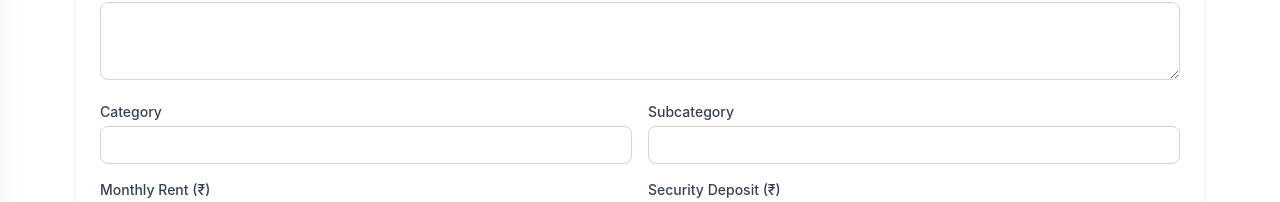
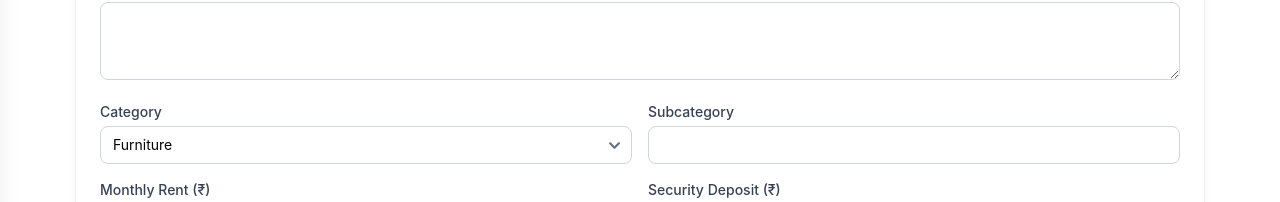
Before and after one commit to Adrich-Fernandes/RENT_EASY, a React (Vite) app in the folder rent-easy/frontend/: page / in a window 1280 px wide. Both pictures are taken after typing "Sample" into the empty fields and a click on the button "Add New Product". Shown: the part 444-646 px from the top of the page. Built offline with nearby package versions, Linux system fonts and the light colour scheme; no server answers.

Commit message:
category fixed

```diff
--- a/rent-easy/frontend/src/admin/adminProductList.jsx
+++ b/rent-easy/frontend/src/admin/adminProductList.jsx
@@ -1,12 +1,23 @@
-import React, { useState } from 'react'
+import React, { useState, useEffect } from 'react'
 import axios from 'axios'
-import { adminTableRents } from '../Alldata'
 
 export default function AdminProductList() {
   const [searchQuery, setSearchQuery] = useState("")
   const [showAdd, setShowAdd] = useState(false)
+  const [products, setProducts] = useState([])
 
-  const filteredRents = adminTableRents.filter((v) =>
+  // fetch from DB on load
+  const fetchProducts = () => {
+    axios.get("http://localhost:4000/api/product/allProducts")
+      .then((res) => setProducts(res.data))
+      .catch((err) => console.error(err))
+  }
+
+  useEffect(() => {
+    fetchProducts()
+  }, [])
+
+  const filteredRents = products.filter((v) =>
     v.title?.toLowerCase().includes(searchQuery.toLowerCase()) ||
     v.category?.toLowerCase().includes(searchQuery.toLowerCase())
   )
@@ -39,7 +50,7 @@ export default function AdminProductList() {
       </div>
 
       {/* ADD PRODUCT FORM */}
-      {showAdd && <AddProduct setShowAdd={setShowAdd} />}
+      {showAdd && <AddProduct setShowAdd={setShowAdd} onSuccess={fetchProducts} />}
 
       {/* TABLE */}
       <div className="bg-white shadow-md rounded-xl overflow-x-auto">
@@ -77,7 +88,14 @@ export default function AdminProductList() {
                     </button>
                   </td>
                   <td className="p-4">
-                    <button className="px-4 py-2 text-sm border border-red-400 text-red-500 rounded-lg hover:bg-red-50 transition">
+                    <button
+                      onClick={() => {
+                        axios.delete(`http://localhost:4000/api/product/deleteProduct/${v._id}`)
+                          .then(() => fetchProducts())
+                          .catch((err) => console.error(err))
+                      }}
+                      className="px-4 py-2 text-sm border border-red-400 text-red-500 rounded-lg hover:bg-red-50 transition"
+                    >
                       Delete
                     </button>
                   </td>
@@ -99,7 +117,7 @@ export default function AdminProductList() {
 }
 
 
-function AddProduct({ setShowAdd }) {
+function AddProduct({ setShowAdd, onSuccess }) {
 
   const [formData, setFormData] = useState({
     title: "", description: "", category: "", subcategory: "", rent: "", deposit: "", img: ""
@@ -114,6 +132,7 @@ function AddProduct({ setShowAdd }) {
     axios.post("http://localhost:4000/api/product/insertProduct", formData)
       .then((res) => {
         console.log(res.data)
+        onSuccess()      // re-fetch table
         setShowAdd(false)
       })
       .catch((err) => console.error(err))
@@ -143,9 +162,14 @@ function AddProduct({ setShowAdd }) {
 
         <div className="grid grid-cols-2 gap-4">
           <div>
-            <label className="block mb-1 text-sm font-medium text-gray-700">Category</label>
-            <input type="text" name="category" value={formData.category} onChange={handleChange} required
-              className="w-full border border-gray-300 rounded-lg px-3 py-2 text-sm focus:outline-none focus:ring-2 focus:ring-green-400" />
+            <div>
+              <label className="block mb-1 text-sm font-medium text-gray-700">Category</label>
+              <select name="category" value={formData.category} onChange={handleChange} required
+                className="w-full border border-gray-300 rounded-lg px-3 py-2 text-sm focus:outline-none focus:ring-2 focus:ring-green-400">
+                <option value="Furniture">Furniture</option>
+                <option value="Appliance">Appliance</option>
+              </select>
+            </div>
           </div>
           <div>
             <label className="block mb-1 text-sm font-medium text-gray-700">Subcategory</label>
```
